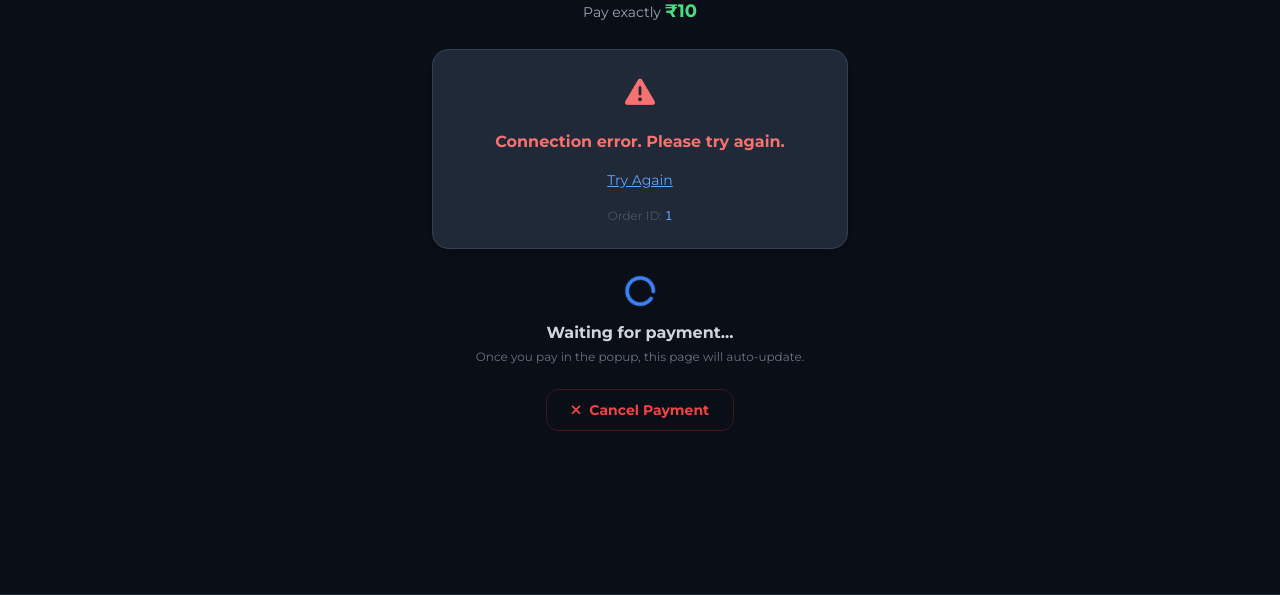
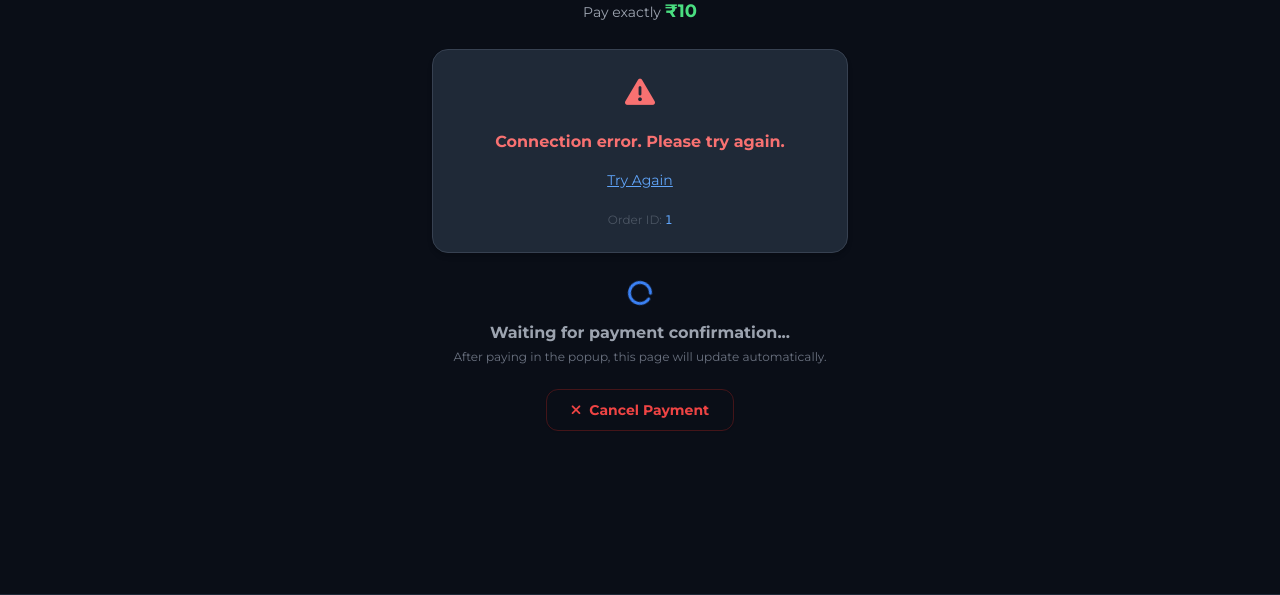
Before and after one commit to KARAMbhaiyaaaa425/yooooooo, a Python web app: template templates/deposit_pay.html in a window 1280 px wide. Shown: the part 126-721 px from the top of the page. Run offline with Jinja, Linux system fonts and the light colour scheme; the template is opened without the code that fills it: most values are stand-ins (such as "Sample title", 1, 10 or a date in 2020); some libraries are stand-ins or nearby versions.

Commit message:
Add files via upload

```diff
--- a/templates/deposit_pay.html
+++ b/templates/deposit_pay.html
@@ -11,22 +11,21 @@
     <!-- Loading state -->
     <div id="loading-state">
         <i class="fa-solid fa-circle-notch fa-spin text-3xl text-blue-400 mb-3"></i>
-        <p class="text-gray-300 font-bold mt-2">Setting up payment...</p>
+        <p class="text-gray-300 font-bold mt-3">Setting up payment...</p>
         <p class="text-gray-500 text-xs mt-1">Please wait a moment</p>
     </div>
 
-    <!-- Pay button (hidden until gateway ready) -->
+    <!-- Pay button (shown after gateway ready) -->
     <div id="pay-state" style="display:none;">
         <p class="text-gray-400 text-sm mb-4">
             <i class="fa-solid fa-circle-check text-green-400 mr-1"></i>
-            Payment ready! Click below to pay.
-            <b class="text-yellow-400 block mt-1">Do NOT close this page after clicking.</b>
+            Payment gateway is ready!
         </p>
         <button onclick="openPayPopup()" id="pay-btn"
             class="w-full bg-blue-600 hover:bg-blue-500 active:scale-95 text-white font-bold py-4 rounded-xl shadow-[0_0_20px_rgba(37,99,235,0.5)] transition-all flex justify-center items-center gap-3 text-lg">
             <i class="fa-solid fa-indian-rupee-sign"></i> Pay &#8377;{{ amount }} Now
         </button>
-        <p class="text-xs text-gray-500 mt-3">If popup is blocked, click the button again after allowing popups.</p>
+        <p class="text-xs text-gray-500 mt-3">A payment popup will open. After paying, come back to this page — your balance will be added automatically.</p>
     </div>
 
     <!-- Error state -->
@@ -36,13 +35,13 @@
         <a href="/deposit" class="mt-4 inline-block text-sm text-blue-400 underline">Try Again</a>
     </div>
 
-    <p class="text-xs text-gray-600 mt-4">Order ID: <code class="text-blue-400">{{ order_id }}</code></p>
+    <p class="text-xs text-gray-600 mt-5">Order ID: <code class="text-blue-400">{{ order_id }}</code></p>
 </div>
 
 <div class="text-center mt-4" id="status-container">
-    <i class="fa-solid fa-circle-notch fa-spin text-3xl text-blue-500 mb-3"></i>
-    <p class="text-gray-300 font-bold" id="status-text">Waiting for payment...</p>
-    <p class="text-xs text-gray-500 mt-1 mb-6">Once you pay in the popup, this page will auto-update.</p>
+    <i class="fa-solid fa-circle-notch fa-spin text-2xl text-blue-500 mb-3"></i>
+    <p class="text-gray-400 font-bold" id="status-text">Waiting for payment confirmation...</p>
+    <p class="text-xs text-gray-500 mt-1 mb-6">After paying in the popup, this page will update automatically.</p>
 
     <a href="/deposit" class="inline-flex items-center gap-2 bg-transparent border border-red-900/50 hover:bg-red-900/20 text-red-500 font-bold text-sm px-6 py-2.5 rounded-xl transition shadow-sm">
         <i class="fa-solid fa-xmark"></i> Cancel Payment
@@ -51,45 +50,45 @@
 
 <script>
     var payWindow = null;
-    var paymentUrl = null;
+    var checkoutUrl = null;
 
     function openPayPopup() {
-        if (!paymentUrl) return;
+        if (!checkoutUrl) return;
         var w = 480, h = 640;
         var left = (screen.width / 2) - (w / 2);
         var top = (screen.height / 2) - (h / 2);
-        payWindow = window.open(paymentUrl, 'GatewayPayment',
+        payWindow = window.open(checkoutUrl, 'FamGatewayPayment',
             'width=' + w + ',height=' + h + ',top=' + top + ',left=' + left + ',scrollbars=yes,resizable=yes');
 
         if (!payWindow || payWindow.closed || typeof payWindow.closed === 'undefined') {
             document.getElementById('pay-btn').innerHTML =
                 '<i class="fa-solid fa-arrow-up-right-from-square mr-2"></i> Allow Popups & Click Again';
-            alert('Your browser blocked the popup!\nPlease allow popups for this website and click the button again.');
+            alert('Your browser blocked the popup!\nPlease allow popups for this website and click the Pay button again.');
         }
     }
 
-    // STEP 2: Call /create_payment in background to get payment_url
+    // Call /create_payment in background to get checkout_url from FamGateway
     fetch('/create_payment/{{ order_id }}')
         .then(res => res.json())
         .then(data => {
             document.getElementById('loading-state').style.display = 'none';
-            if (data.success) {
-                paymentUrl = data.payment_url;
+            if (data.success && data.checkout_url) {
+                checkoutUrl = data.checkout_url;
                 document.getElementById('pay-state').style.display = 'block';
-                // Auto-open popup after 500ms
-                setTimeout(openPayPopup, 500);
+                // Auto-open popup after short delay
+                setTimeout(openPayPopup, 600);
             } else {
                 document.getElementById('error-state').style.display = 'block';
                 document.getElementById('error-msg').textContent = 'Error: ' + (data.error || 'Gateway failed. Please try again.');
             }
         })
-        .catch(err => {
+        .catch(() => {
             document.getElementById('loading-state').style.display = 'none';
             document.getElementById('error-state').style.display = 'block';
             document.getElementById('error-msg').textContent = 'Connection error. Please try again.';
         });
 
-    // Poll every 5 seconds for payment confirmation
+    // Poll every 4 seconds for payment confirmation
     let checkInterval = setInterval(() => {
         fetch('/check_payment/{{ order_id }}')
             .then(res => res.json())
@@ -105,6 +104,6 @@
                     `;
                 }
             });
-    }, 5000);
+    }, 4000);
 </script>
 {% endblock %}
```
